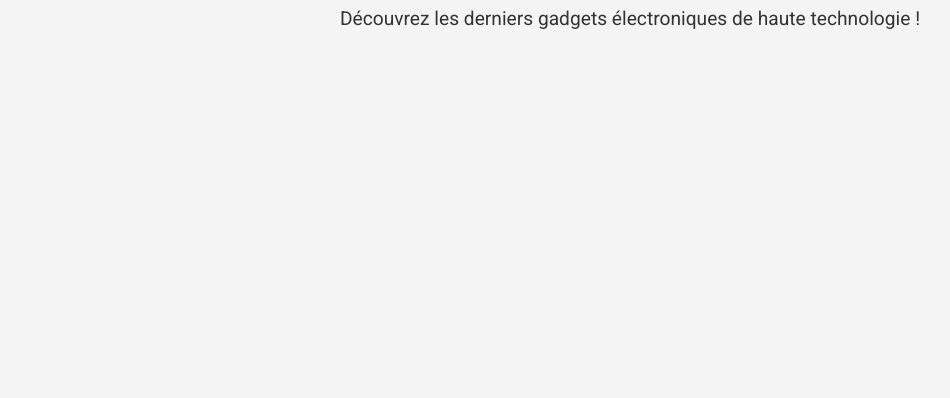
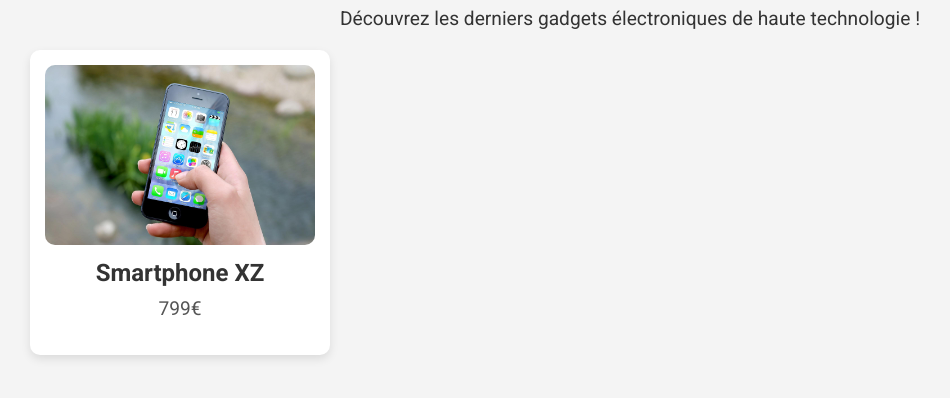
Before and after one commit to TRichardVD/294_ChallengeApiOption, a plain HTML site: page vue-gadget-shop/index.html in a window 1280 px wide. Shown: the part 70-468 px from the top of the page, without its empty margins (10-960 px from the left). Drawn offline with nearby package versions, Linux system fonts and the light colour scheme.

Commit message:
add a gadget with name, picture and price (step 2 completed)

```diff
--- a/vue-gadget-shop/index.html
+++ b/vue-gadget-shop/index.html
@@ -11,6 +11,11 @@
         <div id="app">
             <h1>{{title}}</h1>
             <p>{{description}}</p>
+            <div class="gadget">
+                <img :src="img" />
+                <h2>{{name}}</h2>
+                <p>{{price}}&euro;</p>
+            </div>
         </div>
     </body>
     <script src="main.js"></script>
--- a/vue-gadget-shop/main.js
+++ b/vue-gadget-shop/main.js
@@ -4,6 +4,9 @@ const app = Vue.createApp({
             title: 'Vue Gadget Shop',
             description:
                 'Découvrez les derniers gadgets électroniques de haute technologie !',
+            name: 'Smartphone XZ',
+            price: 799,
+            img: './assets/phone.jpg',
         };
     },
 });
```
Also changed, not shown: vue-gadget-shop/assets/phone.jpg (added).
